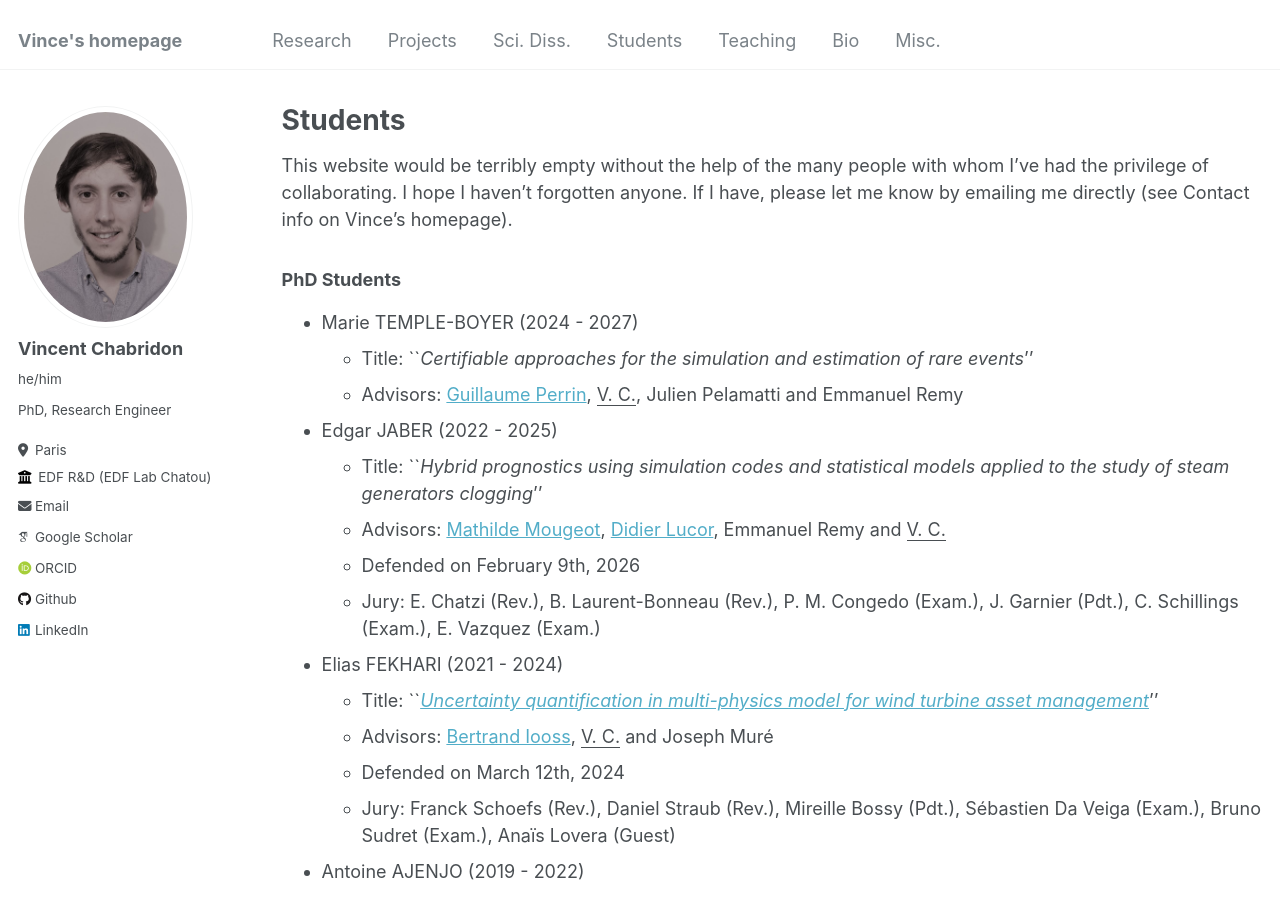
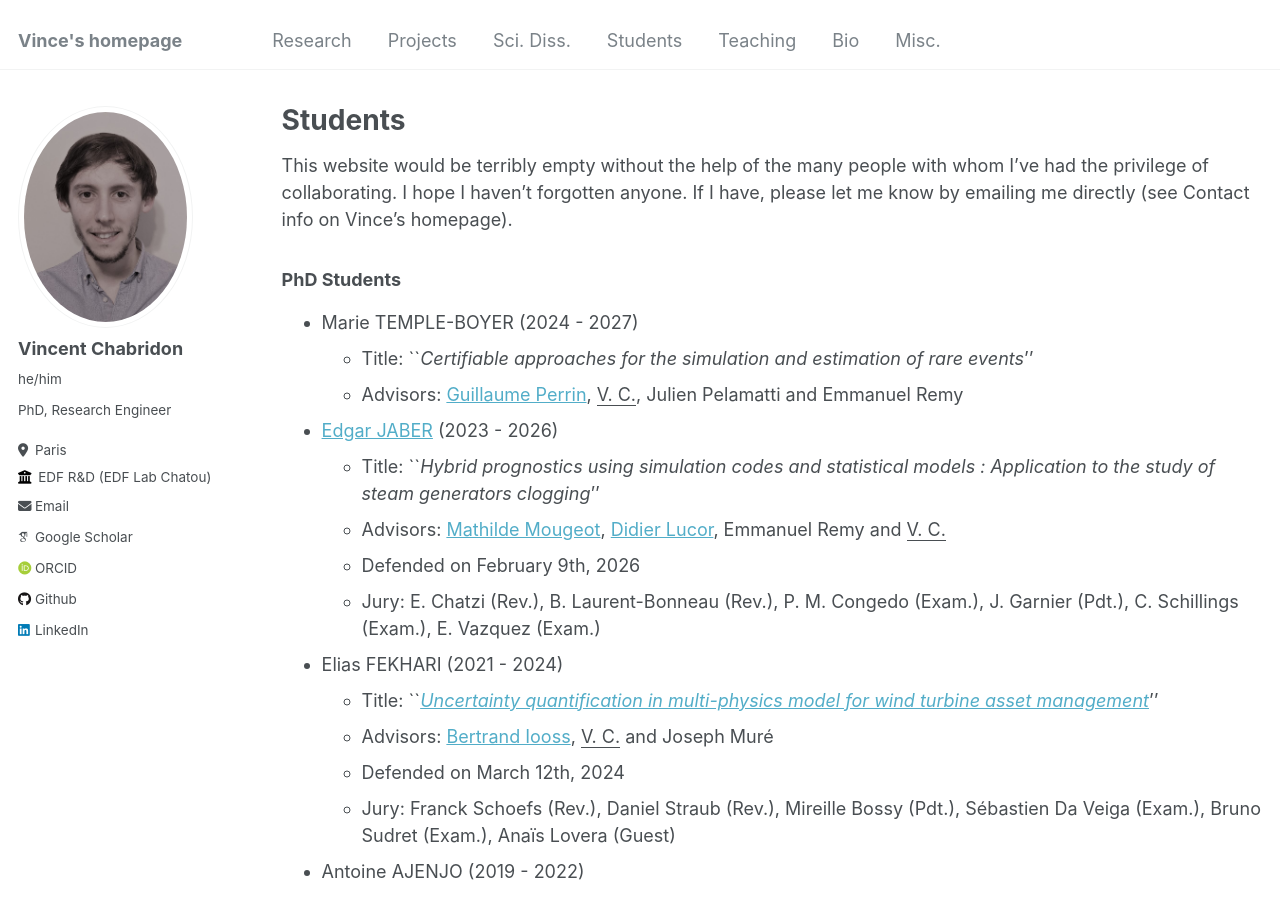
Before and after one commit to vchabri/vchabri.github.io, a Jekyll site: the page built from _pages/students.md, in a window 1280 px wide and 900 px high. Built offline with Jekyll 4.4.1, drawn with Linux system fonts in a browser that asks for light colours; some web fonts are replaced.

Commit message:
Update students.md

```diff
--- a/_pages/students.md
+++ b/_pages/students.md
@@ -12,8 +12,8 @@ If I have, please let me know by emailing me directly (see Contact info on Vince
 * Marie TEMPLE-BOYER (2024 - 2027)
   - Title: ``_Certifiable approaches for the simulation and estimation of rare events_''
   - Advisors: [Guillaume Perrin](https://pagespro.univ-gustave-eiffel.fr/guillaume-perrin), <ins> V. C.</ins>, Julien Pelamatti and Emmanuel Remy
-* Edgar JABER (2022 - 2025)
-  - Title: ``_Hybrid prognostics using simulation codes and statistical models applied to the study of steam generators clogging_''
+* [Edgar JABER](https://edgarjaber.github.io/) (2023 - 2026)
+  - Title: ``_Hybrid prognostics using simulation codes and statistical models : Application to the study of steam generators clogging_''
   - Advisors: [Mathilde Mougeot](https://sites.google.com/site/mougeotmathilde/), [Didier Lucor](https://perso.lisn.upsaclay.fr/lucor/), Emmanuel Remy and <ins> V. C.</ins>
   - Defended on February 9th, 2026
   - Jury: E. Chatzi (Rev.), B. Laurent-Bonneau (Rev.), P. M. Congedo (Exam.), J. Garnier (Pdt.), C. Schillings (Exam.), E. Vazquez (Exam.)
```
